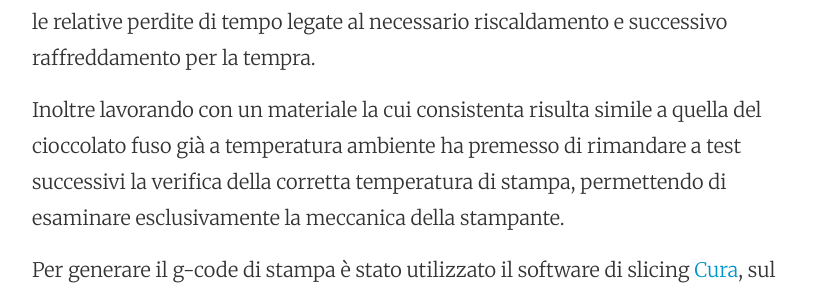
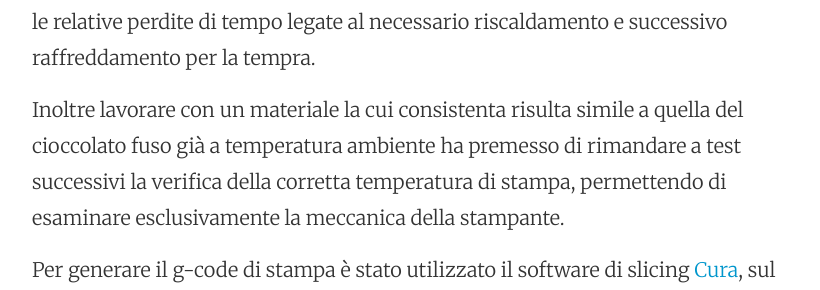
Before and after one commit to Giuzzo/Giuzzo.github.io, a Jekyll site: the page built from _posts/2015-05-17-test di stampa preliminari.markdown, in a window 1280 px wide and 900 px high, scrolled down 492 px. Shown: the part 163-453 px from the top of the window, without its empty margins (224-1044 px from the left). Built offline with Jekyll 4.4.1, drawn with Linux system fonts in a browser that asks for light colours.

Commit message:
test cioccolato

```diff
--- a/_posts/2015-05-17-test di stampa preliminari.markdown
+++ b/_posts/2015-05-17-test di stampa preliminari.markdown
@@ -7,7 +7,7 @@ Per verificare il corretto assemblaggio, e l'effettiva funzionalità del nuovo g
 
 L'utilizzo della maionese ha evitato di dover lavorare con del cioccolato fuso, con le relative perdite di tempo legate al necessario riscaldamento e successivo raffreddamento per la tempra.
 
-Inoltre lavorando con un materiale la cui consistenta risulta simile a quella del cioccolato fuso già a temperatura ambiente ha premesso di rimandare a test successivi la verifica della corretta temperatura di stampa, permettendo di esaminare esclusivamente la meccanica della stampante.
+Inoltre lavorare con un materiale la cui consistenta risulta simile a quella del cioccolato fuso già a temperatura ambiente ha premesso di rimandare a test successivi la verifica della corretta temperatura di stampa, permettendo di esaminare esclusivamente la meccanica della stampante.
 
 Per generare il g-code di stampa è stato utilizzato il software di slicing [Cura](https://software.ultimaker.com/), sul quale è stato creato un primo profilo di stampa approssimativo
 
```
Also changed, not shown: _posts/2015-05-18-test di stampa cioccolato.markdown (+25 -0 lines).
